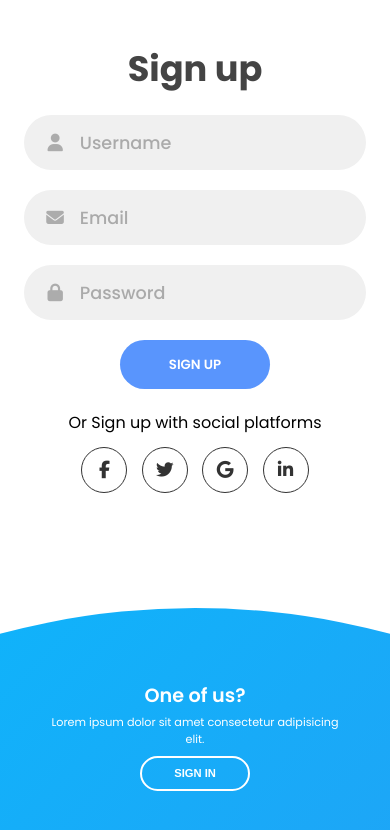
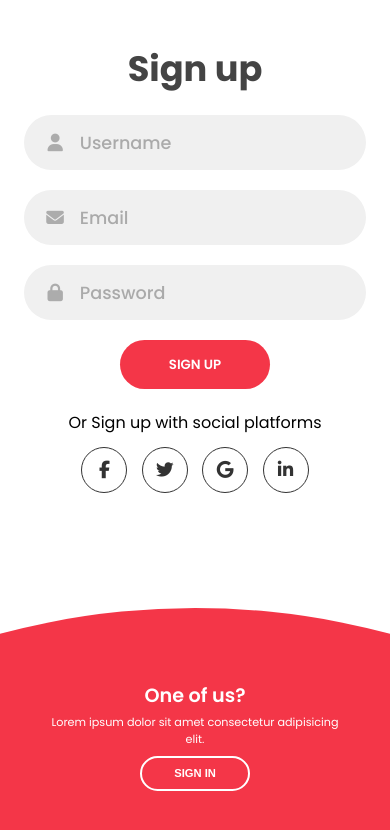
Before and after one commit to Blue-Red-co/Red-Blue, a React (Create React App) app in the folder client/: page / in a window 390 px wide. Both pictures are taken after a click on the button "SIGN UP". Shown: the top 830 px of the page. Built offline with nearby package versions, Linux system fonts and the light colour scheme; no server answers.

Commit message:
Edited color of Sign In Page,Created Axios Instane

```diff
--- a/client/package.json
+++ b/client/package.json
@@ -7,6 +7,7 @@
     "@testing-library/jest-dom": "^6.6.3",
     "@testing-library/react": "^16.3.0",
     "@testing-library/user-event": "^13.5.0",
+    "axios": "^1.9.0",
     "react": "^19.1.0",
     "react-dom": "^19.1.0",
     "react-scripts": "5.0.1",
--- /dev/null
+++ b/client/src/Axios/Axios.js
@@ -0,0 +1,8 @@
+import axios from "axios"
+
+const abc = axios.create({
+  baseURL: 'https://some-domain.com/api/',
+  timeout: 1000,
+  headers: {'X-Custom-Header': 'foobar'}
+});
+export default abc
--- a/client/src/componets/FormContainer/Signup.css
+++ b/client/src/componets/FormContainer/Signup.css
@@ -132,9 +132,9 @@ form.sign-in-form {
   border-color: #4481eb;
 }
 
-.btn {
+.btn  {
   width: 150px;
-  background-color: #5995fd;
+  background-color: #03a9f4;
   border: none;
   outline: none;
   height: 49px;
@@ -146,11 +146,30 @@ form.sign-in-form {
   cursor: pointer;
   transition: 0.5s;
 }
+.btn1
+{
+
+    width: 150px;
+    background-color: #f43648;
+    border: none;
+    outline: none;
+    height: 49px;
+    border-radius: 49px;
+    color: #fff;
+    text-transform: uppercase;
+    font-weight: 600;
+    margin: 10px 0;
+    cursor: pointer;
+    transition: 0.5s;
+
+}
 
 .btn:hover {
-  background-color: #4d84e2;
+  background-color:#0087c5;
 }
-.panels-container {
+.btn1:hover {
+  background-color:#fd0e26;
+} .panels-container {
   position: absolute;
   height: 100%;
   width: 100%;
@@ -168,10 +187,27 @@ form.sign-in-form {
   top: -10%;
   right: 48%;
   transform: translateY(-50%);
-  background-image: linear-gradient(-45deg, #4481eb 0%, #04befe 100%);
+  background-image: linear-gradient(-90deg, #03a9f4 50%, #f43648  50%);
   transition: 1.8s ease-in-out;
   border-radius: 50%;
   z-index: 6;
+}
+
+@media (max-width: 870px)
+{
+  .container:before {
+    content: "";
+    position: absolute;
+    height: 2000px;
+    width: 2000px;
+    top: -10%;
+    right: 48%;
+    transform: translateY(-50%);
+    background-image: linear-gradient(-200deg, #f43648 40%,  #4d84e2 40%);
+    transition: 1.8s ease-in-out;
+    border-radius: 50%;
+    z-index: 6;
+  }
 }
 
 .image {
--- a/client/src/componets/FormContainer/Signup.js
+++ b/client/src/componets/FormContainer/Signup.js
@@ -1,5 +1,7 @@
 import React, { useState } from "react";
 import "./Signup.css";
+import abc from "../../Axios/Axios"
+
 
 
  // Import CSS file
@@ -7,6 +9,7 @@ import "./Signup.css";
 const Login = () => {
   const [isSignUp, setIsSignUp] = useState(false);
 
+  abc.post('/login')
   return (
     <div className={`container ${isSignUp ? "sign-up-mode" : ""}`}>
       {/* Forms Container */}
@@ -48,8 +51,8 @@ const Login = () => {
               <i className="fas fa-lock"></i>
               <input type="password" placeholder="Password" />
             </div>
-            <input type="submit" className="btn" value="Sign up" />
-            <p className="social-text">Or Sign up with social platforms</p>
+            <input type="submit" className="btn1" value="Sign up" />
+             <p className="social-text">Or Sign up with social platforms</p>
             <div className="social-media">
               <a href="https://sherin.fun" className="social-icon"><i className="fab fa-facebook-f"></i></a>
               <a href="https://sherin.fun" className="social-icon"><i className="fab fa-twitter"></i></a>
```
